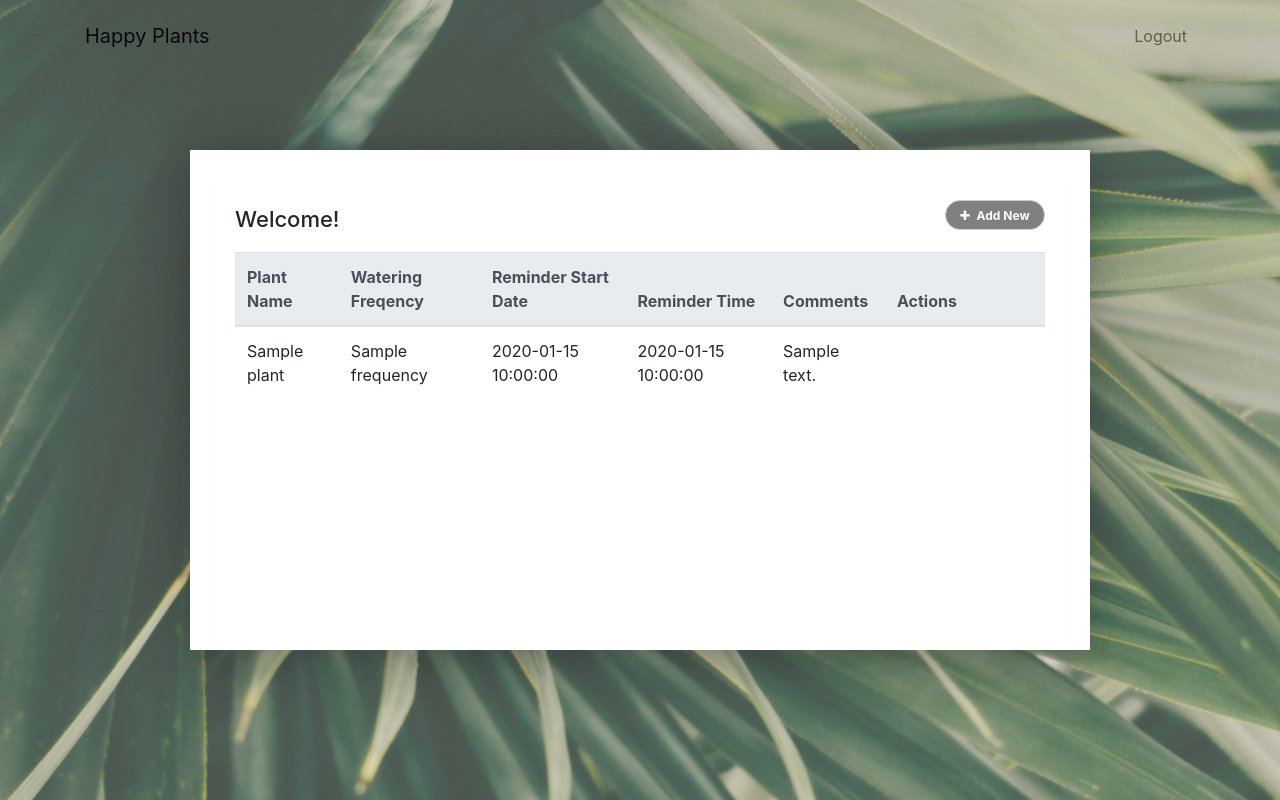
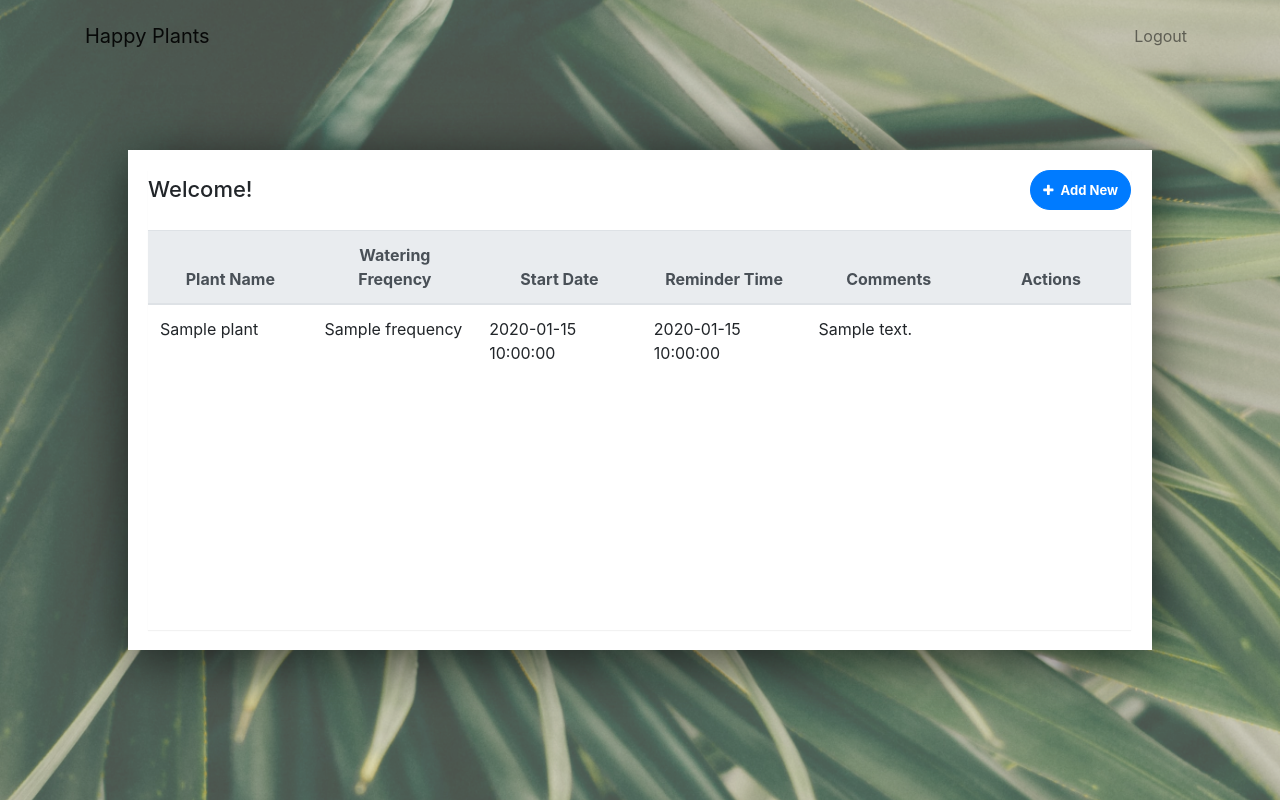
Before and after one commit to hbarrett100/happy-plants, a Flask app: template templates/home.html in a window 1280 px wide. Run offline with Flask 2, Linux system fonts and the light colour scheme; the template is opened without the code that fills it: most values are stand-ins (such as "Sample title", 1, 10 or a date in 2020); some libraries are stand-ins or nearby versions.

Commit message:
add go button style

```diff
--- a/static/main.css
+++ b/static/main.css
@@ -27,6 +27,12 @@ body, html {
 
 }
 
+.btn-default {
+	color: #333;
+	background-color: #fff;
+	border-color: #ccc;
+	}
+
 .landing-text h1 {
 	font-size: 550%;
 	font-weight: 700;
@@ -38,22 +44,16 @@ body, html {
 	opacity: 1;
 }
 
-.btn-default {
-	color: #333;
-	background-color: #fff;
-	border-color: #ccc;
-	}
-
 
 .wrapper {
-	width: 900px;
+	width: 80%;
 	height: 500px;
 	position: absolute;
 	top: 50%;
 	left: 50%;
 	transform: translate(-50%, -50%);
 	background-color: #fff;
-	box-shadow: 0px 10px 50px rgba(0, 0, 0, 0.3);
+	box-shadow: 0px 10px 50px rgba(0, 0, 0, 0.6);
 	overflow: hidden;
 }
 
@@ -64,25 +64,27 @@ body, html {
 
 /* adapted from https://www.tutorialrepublic.com/codelab.php?topic=bootstrap&file=table-with-add-and-delete-row-feature */
 .table-wrapper {
-	width: 850px;
-	margin: 30px auto;
+	width: 96%;
+	margin: 20px 20px 0px 20px;
 	background: #fff;
-	padding: 20px;
+	padding: 0px;
 	box-shadow: 0 1px 1px rgba(0,0,0,.05);
 }
 .table-title {
 	padding-bottom: 10px;
 	margin: 0 0 10px;
 }
+
+
 .table-title h2 {
 	margin: 6px 0 0;
 	font-size: 22px;
 }
 .table-title .add-new {
 	float: right;
-	height: 30px;
+	height: 40px;
 	font-weight: bold;
-	font-size: 12px;
+	font-size: 13px;
 	text-shadow: none;
 	min-width: 100px;
 	border-radius: 50px;
@@ -94,21 +96,27 @@ body, html {
 table.table {
 	table-layout: fixed;
 	overflow-x: scroll;
+	margin: 0px;
 }
 
 table {
-	display: block;
-	height : 380px;
+	/* display: block; */
+	height : 400px;
 	overflow-y : scroll;
-	overflow-x: scroll;
+	overflow-x: hidden;
 	border: none;
+}
+
+.table .thead-light th {
+	font-size: 16px;
+	text-align: center;
 }
 
 table.table tr th, table.table tr td {
 	border-color: #e9e9e9;
 }
 table.table th i {
-	font-size: 13px;
+	font-size: 20px;
 	margin: 0 5px;
 	cursor: pointer;
 }
@@ -149,20 +157,13 @@ table.table td .add {
 }
 
 
-
 /* date and time pickers */
 #datepicker {
-	width: 90px;
+	width: 146px;
 }
 
-#ui-datepicker-div {
-	height: 250px;
-	width: 240px;
-}
-
-.btn-default {
-	color: white;
-	background-color :#808080;
+#timepicker {
+	width: 146px;
 }
 
 @media (max-width: 768px) {
--- a/templates/home.html
+++ b/templates/home.html
@@ -17,13 +17,12 @@
 
 <div class="wrapper">
    <!-- https://www.tutorialrepublic.com/codelab.php?topic=bootstrap&file=table-with-add-and-delete-row-feature -->
-    <div class="container">
         <div class="table-wrapper">
             <div class="table-title">
                 <div class="row">
                     <div class="col-sm-8"><h2>Welcome!</b></h2><span id="homepage-error"></span></div>
                     <div class="col-sm-4">
-                        <button type="button" class="btn btn-default add-new"><i class="fa fa-plus"></i> Add New</button>
+                        <button type="button" class="btn btn-primary add-new"><i class="fa fa-plus"></i> Add New</button>
                     </div>
                 </div>
             </div>
@@ -32,7 +31,7 @@
                     <tr>
                         <th>Plant Name</th>
                         <th>Watering Freqency</th>
-                        <th>Reminder Start Date</th>
+                        <th>Start Date</th>
                         <th>Reminder Time</th>
                         <th>Comments</th>
                         <th>Actions</th>
@@ -60,7 +59,6 @@
                 </tbody>
             </div>
         </div>
-    </div>
 </div>
 
 
```
Also changed, not shown: plants.db.
